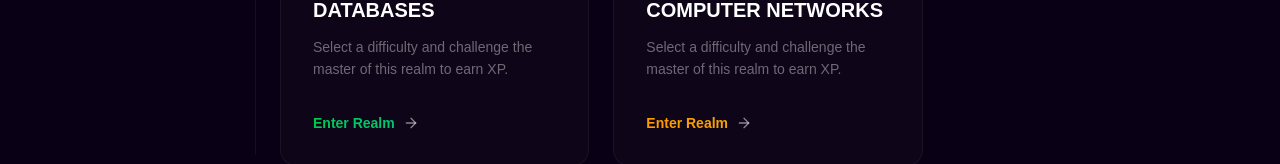
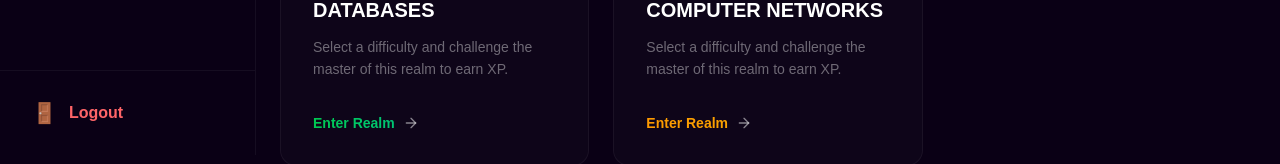
Before and after one commit to Jorawar-96/eduplay-project, a Next.js app: page /boss-fight in a window 1280 px wide. Shown: the part 645-809 px from the top of the page. Built offline with nearby package versions, Linux system fonts and the light colour scheme; no server answers.

Commit message:
logoutbutton

```diff
--- a/app/component/GameSidebar.tsx
+++ b/app/component/GameSidebar.tsx
@@ -1,7 +1,7 @@
 "use client";
 
 import Link from "next/link";
-import { usePathname } from "next/navigation";
+import { usePathname, useRouter } from "next/navigation";
 import { useAuth } from "../context/AuthContext"; // Adjust import path based on your setup
 
 const studentNavItems = [
@@ -21,11 +21,19 @@
 ];
 
 export function GameSidebar() {
-  const { user } = useAuth();
+  const { user, logout } = useAuth();
   const pathname = usePathname();
+  const router = useRouter();
   const isTeacher = user?.role === 'teacher';
 
   const navItems = isTeacher ? teacherNavItems : studentNavItems;
+
+  const handleLogout = () => {
+    localStorage.removeItem("token");
+    localStorage.removeItem("user");
+    logout();
+    router.push("/login");
+  };
 
   return (
     <aside className="w-64 h-screen bg-[#0a0015] border-r border-[rgba(255,255,255,0.05)] flex flex-col relative z-20">
@@ -64,6 +72,17 @@
           );
         })}
       </nav>
+
+      {/* Logout Section */}
+      <div className="p-4 border-t border-[rgba(255,255,255,0.05)]">
+        <button
+          onClick={handleLogout}
+          className="w-full flex items-center gap-3 px-4 py-3 rounded-xl font-bold transition-all duration-200 text-red-400 hover:bg-[rgba(239,68,68,0.1)]"
+        >
+          <span className="text-xl">🚪</span>
+          Logout
+        </button>
+      </div>
     </aside>
   );
 }
```
